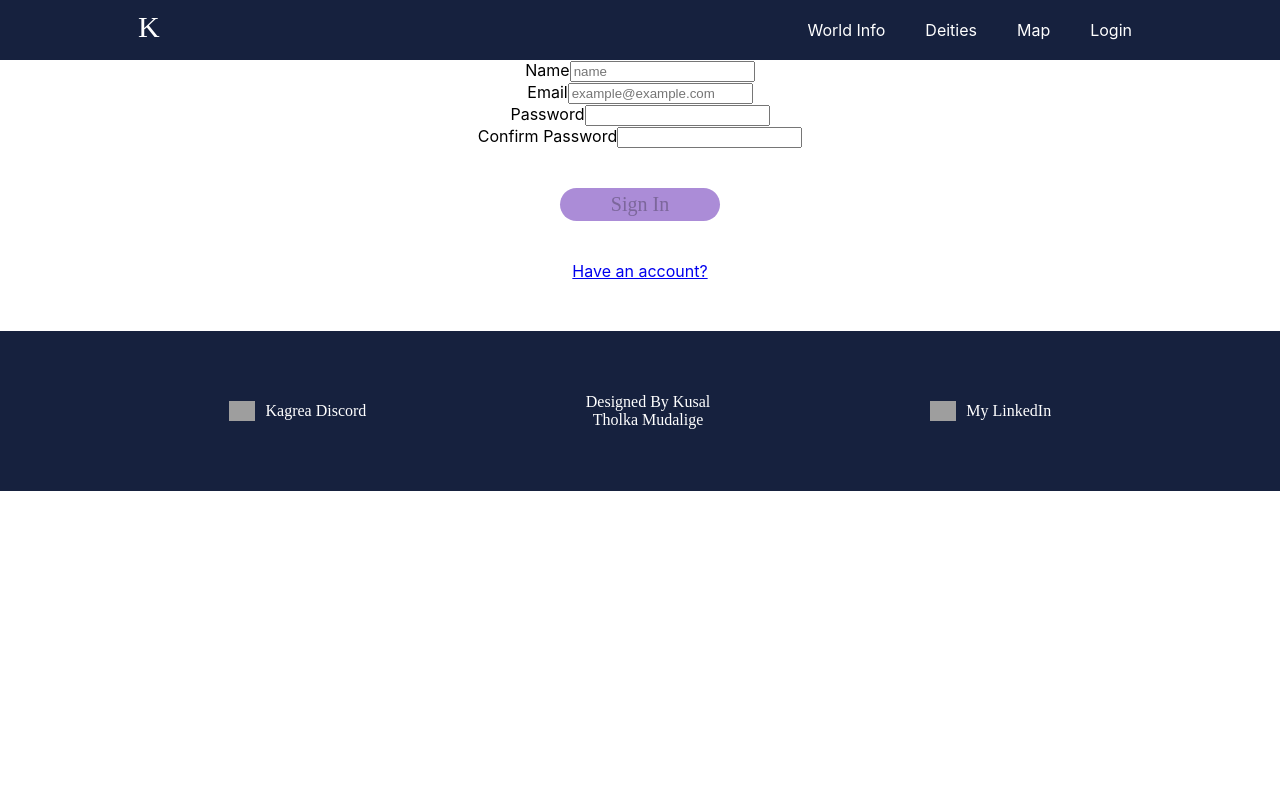
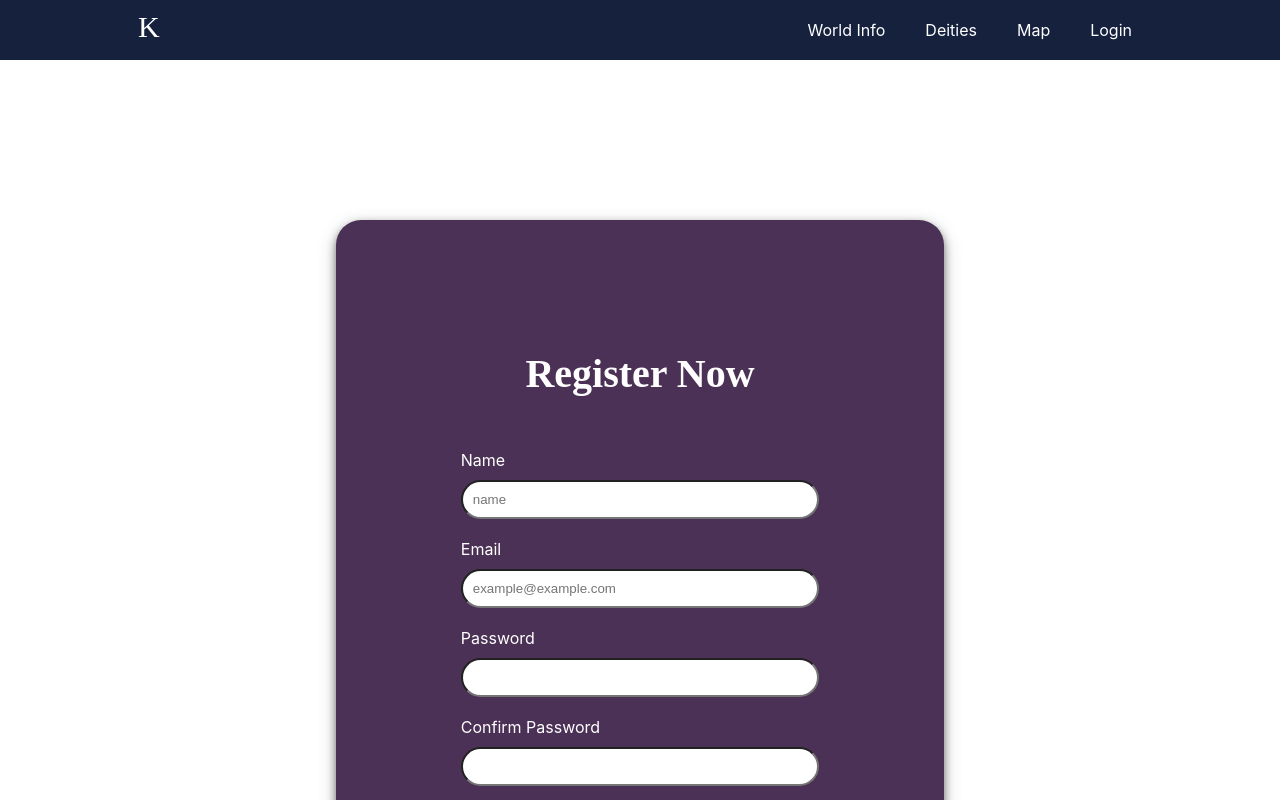
Before and after one commit to aizealawin/Crystal-Wiki-Frontend, a React (Create React App) app: page /register in a window 1280 px wide. Shown: the top 800 px of the page. Built offline with nearby package versions, Linux system fonts and the light colour scheme; grey boxes are pictures that could not be loaded.

Commit message:
register css

```diff
--- a/src/Pages/Auth/Register.js
+++ b/src/Pages/Auth/Register.js
@@ -33,10 +33,11 @@ const Register = () => {
   }
 
   return (
-    <div>
-      <div>
-        <form onSubmit={handleSubmit}>
-          <div>
+    <div className="register">
+      <div className="register-card-overlay">
+        <h2> Register Now</h2>
+        <form className="col" onSubmit={handleSubmit}>
+          <div className="registerinput-wrap">
             <label htmlFor="name">Name</label>
             <input
               onChange={handleChange}
@@ -47,7 +48,7 @@ const Register = () => {
               required
             />
           </div>
-          <div>
+          <div className="registerinput-wrap">
             <label htmlFor="email">Email</label>
             <input
               onChange={handleChange}
@@ -58,7 +59,7 @@ const Register = () => {
               required
             />
           </div>
-          <div>
+          <div className="registerinput-wrap">
             <label htmlFor="password">Password</label>
             <input
               onChange={handleChange}
@@ -68,7 +69,7 @@ const Register = () => {
               required
             />
           </div>
-          <div>
+          <div className="registerinput-wrap">
             <label htmlFor="confirmPassword">Confirm Password</label>
             <input
               onChange={handleChange}
--- a/src/Styles/App.css
+++ b/src/Styles/App.css
@@ -350,6 +350,43 @@ background-color: aqua;
   padding: 10px;
  }
 
+ /* REGISTER PAGE */
+
+ .register{
+  width: 40vw;
+  height: 90vh;
+  color:white;
+  background-color: rgb(76, 49, 87);
+  border-radius: 25px;
+  margin: 20vh auto;
+  display: flex;
+  align-content: center;
+  padding: 3em;
+
+  box-shadow: 0 4px 8px 0 rgba(0, 0, 0, 0.5), 0 6px 20px 0 rgba(0, 0, 0, 0.19);
+ }
+
+ .register-card-overlay{
+  display:flex;
+  flex-direction: column;
+
+  margin: auto;
+  width: 70%;
+ }
+
+ .registerinput-wrap{
+  display: flex;
+  flex-direction: column;
+  text-align: left;
+  margin: 20px auto;
+  row-gap: 10px;
+ }
+
+ .registerinput-wrap > input{
+  border-radius: 25px;
+  padding: 10px;
+ }
+
 
 /* MEDIA QUERIES */
 @media screen and (max-width: 1200px) {
```
